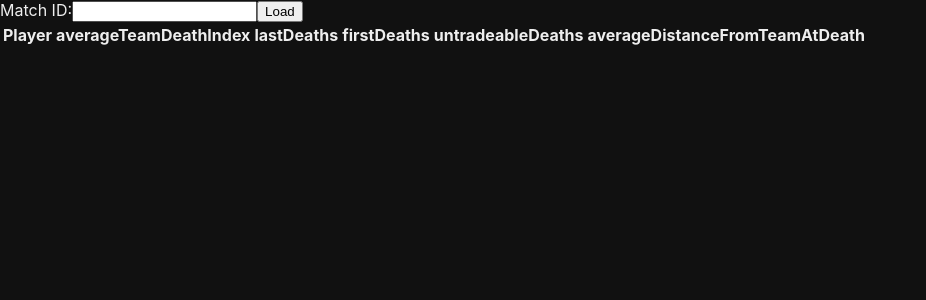
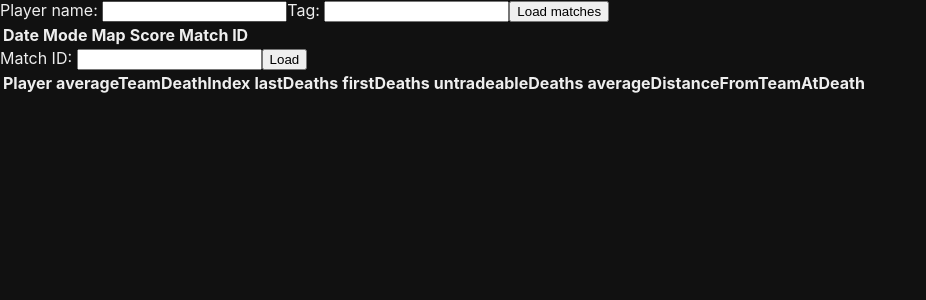
Before and after one commit to ericljiang/valorant-stats-website, a React (Create React App) app: page / in a window 1280 px wide. Shown: the top 300 px of the page, without its empty margins (0-926 px from the left). Built offline with nearby package versions, Linux system fonts and the light colour scheme.

Commit message:
Load match history.

```diff
--- a/src/App.module.css
+++ b/src/App.module.css
@@ -1,6 +1,4 @@
 .App {
-  background-color: #111;
-  color: #eee;
   height: 100vh;
 }
 
--- a/src/App.tsx
+++ b/src/App.tsx
@@ -1,6 +1,7 @@
 import React, { useState } from 'react';
 import { MatchStats, analyzeMatch } from './analysis';
 import styles from './App.module.css'
+import { MatchHistoryTable } from './MatchHistoryTable';
 
 type Header = Exclude<keyof MatchStats, "team"> | "player"
 
@@ -11,7 +12,6 @@ function App() {
   const [reverseOrder, setReverseOrder] = useState<boolean>(false);
 
   const onClickLoad = async () => {
-    // setMatchStats(await analyzeMatch('c94b7848-860b-4d31-8340-ae97b4221da6'))
     setMatchStats(await analyzeMatch(matchId))
   }
 
@@ -26,9 +26,9 @@ function App() {
 
   return (
     <div className={styles.App}>
+      <MatchHistoryTable />
       <label>
-        Match ID:
-        <input value={matchId} onChange={e => setMatchId(e.target.value)} />
+        Match ID: <input value={matchId} onChange={e => setMatchId(e.target.value)} />
       </label>
       <button onClick={onClickLoad}>Load</button>
       <table>
--- /dev/null
+++ b/src/MatchHistoryTable.tsx
@@ -0,0 +1,60 @@
+import { useState } from "react";
+import { getMatchHistory } from "./api";
+import { V1LifetimeMatchesItem } from "./valorant-api";
+
+export function MatchHistoryTable() {
+  const [playerName, setPlayerName] = useState("");
+  const [playerTag, setPlayerTag] = useState("");
+  const [matchHistory, setMatchHistory] = useState<V1LifetimeMatchesItem[]>();
+
+  const onClickLoad = async () => {
+    const matchHistory = await getMatchHistory(playerName, playerTag);
+    setMatchHistory(matchHistory.data);
+  };
+
+  return (
+    <div>
+      <label>
+        Player name: <input value={playerName} onChange={e => setPlayerName(e.target.value)} />
+      </label>
+      <label>
+        Tag: <input value={playerTag} onChange={e => setPlayerTag(e.target.value)} />
+      </label>
+      <button onClick={onClickLoad}>Load matches</button>
+      <table>
+        <thead>
+          <tr>
+            <th>Date</th>
+            <th>Mode</th>
+            <th>Map</th>
+            <th>Score</th>
+            <th>Match ID</th>
+          </tr>
+        </thead>
+        <tbody>
+          {
+            matchHistory && matchHistory.map(match => (
+              <tr>
+                <td>
+                  {match.meta?.startedAt && new Date(Date.parse(match.meta?.startedAt)).toDateString()}
+                </td>
+                <td>
+                  {match.meta?.mode}
+                </td>
+                <td>
+                  {match.meta?.map?.name}
+                </td>
+                <td>
+                  {match.stats?.team?.toLowerCase() === "blue" ? `${match.teams?.blue}:${match.teams?.red}` : `${match.teams?.red}:${match.teams?.blue}`}
+                </td>
+                <td>
+                  {match.meta?.id}
+                </td>
+              </tr>
+            ))
+          }
+        </tbody>
+      </table>
+    </div>
+  );
+}
--- a/src/analysis.ts
+++ b/src/analysis.ts
@@ -1,12 +1,6 @@
-import * as henrik from "./valorant-api";
-import { MatchRoundsInner, MatchRoundsInnerPlayerStatsInnerKillEventsInner, ValorantV2MatchMatchIdGet200Response } from "./valorant-api";
 
-const config = henrik.createConfiguration();
-const api = new henrik.DefaultApi(config);
-
-async function getMatch(matchId: string): Promise<ValorantV2MatchMatchIdGet200Response> {
-  return await api.valorantV2MatchMatchIdGet(matchId);
-}
+import { getMatch } from "./api";
+import { MatchRoundsInner, MatchRoundsInnerPlayerStatsInnerKillEventsInner } from "./valorant-api";
 
 type DeathStats = {
   teamDeathIndex: number;
@@ -95,7 +89,7 @@ export async function analyzeMatch(matchId: string): Promise<Map<string, MatchSt
           lastDeaths: agg.teamDeathIndex.filter(i => i === 4).length,
           firstDeaths: agg.teamDeathIndex.filter(i => i === 0).length,
           untradeableDeaths: agg.closestAllyDistance?.filter(d => d !== undefined && d > 10).length,
-          averageDistanceFromTeamAtDeath: agg.averageAllyDistance ? agg.averageAllyDistance.filter((d): d is number => d !== undefined)?.reduce((a, b) => a + b) / agg.averageAllyDistance?.filter((d): d is number => d !== undefined).length : undefined
+          averageDistanceFromTeamAtDeath: agg.averageAllyDistance ? agg.averageAllyDistance.filter((d): d is number => d !== undefined)?.reduce((a, b) => a + b, 0) / agg.averageAllyDistance?.filter((d): d is number => d !== undefined).length : undefined
         }
       ] as const;
     })
--- /dev/null
+++ b/src/api.ts
@@ -0,0 +1,12 @@
+import { Affinities, DefaultApi, ModesApi, V1LifetimeMatches, ValorantV2MatchMatchIdGet200Response, createConfiguration } from "./valorant-api";
+
+const config = createConfiguration();
+const api = new DefaultApi(config);
+
+export async function getMatch(matchId: string): Promise<ValorantV2MatchMatchIdGet200Response> {
+  return await api.valorantV2MatchMatchIdGet(matchId);
+}
+
+export async function getMatchHistory(name: string, tag: string): Promise<V1LifetimeMatches> {
+  return await api.valorantV1LifetimeMatchesAffinityNameTagGet(Affinities.Na, name, tag, ModesApi.Competitive);
+}
--- a/src/index.css
+++ b/src/index.css
@@ -1,4 +1,6 @@
 body {
+  color: #eee;
+    background-color: #111;
   margin: 0;
   font-family: -apple-system, BlinkMacSystemFont, 'Segoe UI', 'Roboto', 'Oxygen',
     'Ubuntu', 'Cantarell', 'Fira Sans', 'Droid Sans', 'Helvetica Neue',
```
